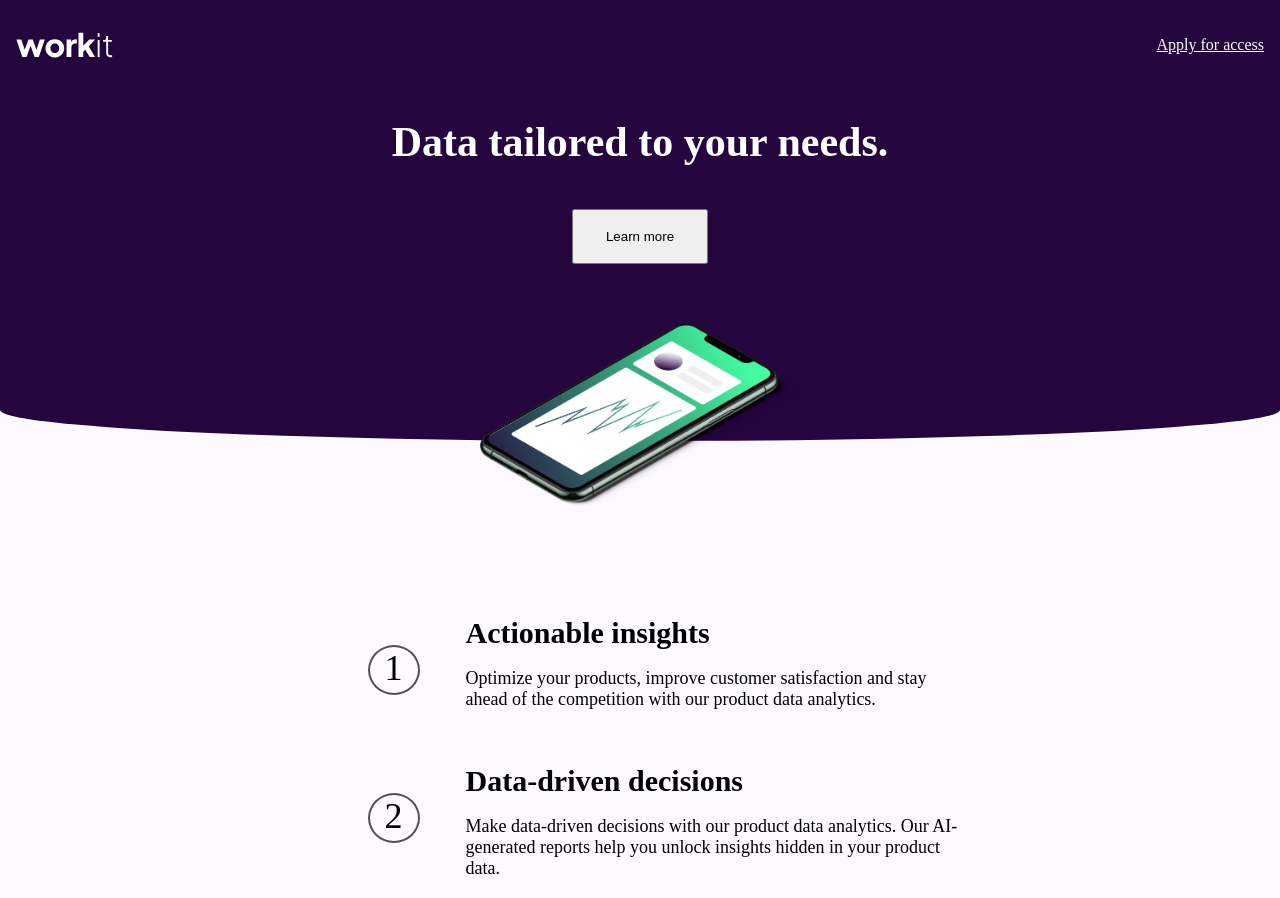
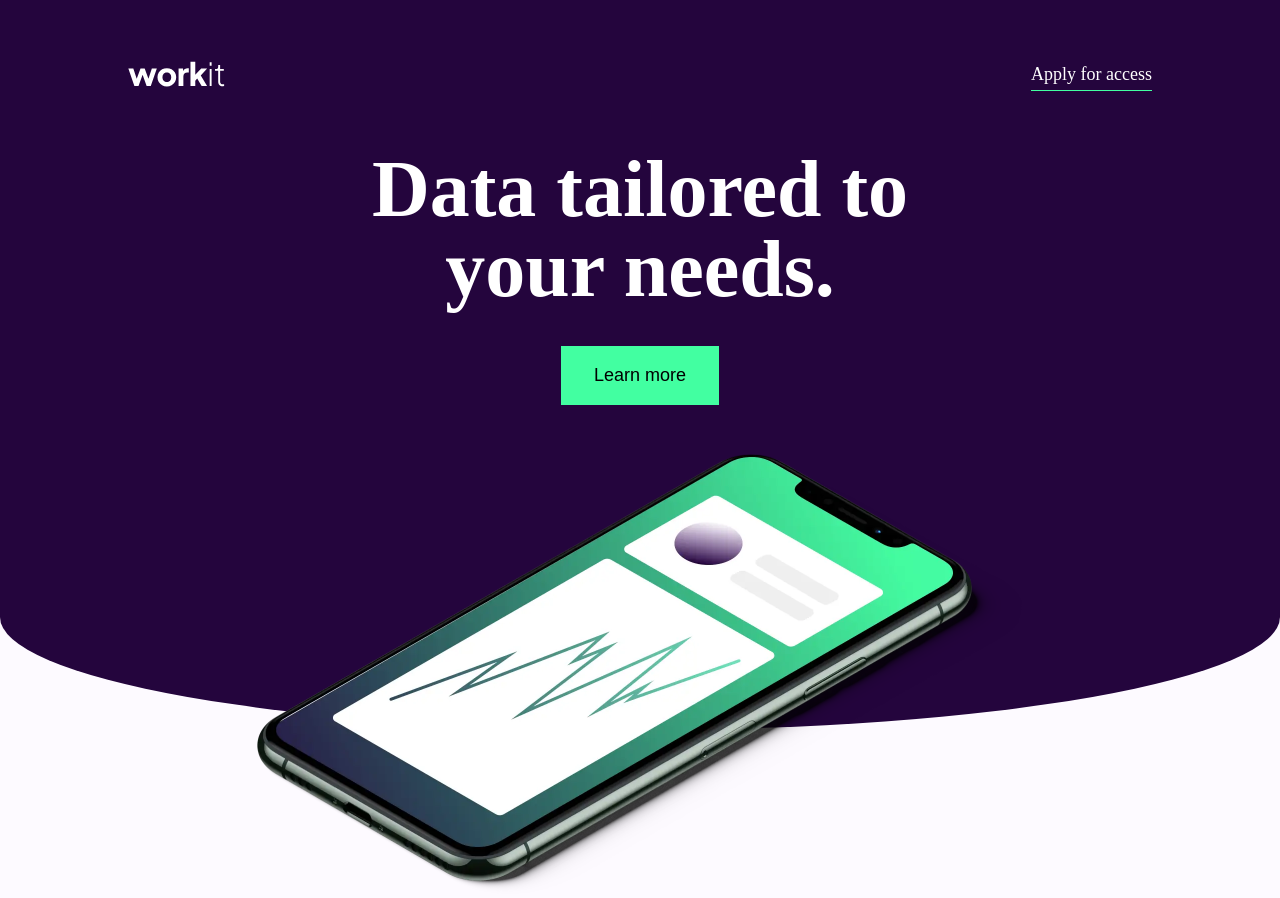
Before and after one commit to rohantayal/workit-landing-page, a plain HTML site: page index.html in a window 1280 px wide. Shown: the top 898 px of the page. Drawn offline with Linux system fonts and the light colour scheme.

Commit message:
draft website is ready

```diff
--- a/style.css
+++ b/style.css
@@ -7,8 +7,13 @@
     --white: hsl(0,0%,100%);
 
     @font-face {
-     font-family: manrope;
+     font-family: "manrope";
      src: url("assets/fonts/manrope/Manrope-VariableFont_wght.ttf") format("truetype-variations");
+   }
+
+   @font-face {
+     font-family: "frauncis";
+     src: url("assets/fonts/fraunces/Fraunces-VariableFont_SOFT,WONK,opsz,wght.ttf") format(truetype-variations);
    }
 
 
@@ -25,7 +30,6 @@
      display: flex;
      flex-direction: column;
      height: 380px;
-     border-radius: ;
  }
 
  header div{
@@ -39,6 +43,14 @@
  #accessLink{
      color: var(--white);
      font-family: manrope;
+     font-size: 18px;
+     line-height: 32px;
+     text-decoration: none;
+     border-bottom: 1px solid var(--neu-button);
+ }
+
+ #accessLink:hover{
+     color: var(--neu-button)
  }
 
  header h1{
@@ -50,6 +62,13 @@
  header button{
      margin: 15px auto;
      padding: 18px 32px;
+     border: 1px solid var(--neu-button);
+     background-color: var(--neu-button);
+ }
+
+ button:hover{
+     color: var(--neu-button);
+     background-color: var(--pri-background);
  }
 
  header img#hero_phone{
@@ -172,8 +191,13 @@
      padding: 18px 36px;
      color: var(--pri-background);
      background-color: var(--neu-button);
-     border: none;
+     border: 1px solid var(--neu-button);
      font-size: 16px;
+ }
+
+ .message button:hover{
+     color: var(--neu-button);
+     background-color: var(--pri-background);
  }
 
  footer{
@@ -204,9 +228,6 @@
 
  @media (min-width: 682px){
 
-     main ol{
-
-     }
 
      main ol li{
          grid-template-columns: 80px 461px;
@@ -261,3 +282,125 @@
          padding: 0;
      }
  }
+
+ @media (min-width: 1220px){
+
+     header{
+         height: 504px;
+     }
+
+     header div{
+         width: 80%;
+         margin: 0 auto;
+         padding: 57.78px;
+     }
+
+     header h1{
+         font-size: 80px;
+         font-weight: 700;
+         line-height: 80px;
+         width: 50%;
+         margin: 0 auto;
+     }
+
+     header button{
+         margin: 37px auto;
+         font-size: 18px;
+     }
+     header::after{
+         height: 226px;
+         top: 504px;
+     }
+
+     header img#hero_phone{
+         width: 767px;
+         height: 441px;
+         translate: 0 12px;
+     }
+
+
+     main ol{
+         display: flex;
+         justify-content: center;
+         column-gap: 26px;
+         padding: 481px 0 0 0;
+     }
+
+     main ol li:before{
+         grid-row: 1/2;
+         grid-column: 1/2;
+         align-self: start;
+         text-align: center;
+     }
+
+     main ol::after{
+         top: 526px;
+     }
+
+     main ol li{
+         grid-template-columns: 354px;
+         grid-template-rows: 84px 40px 128px;
+         text-align: center;
+         margin: 0;
+         row-gap: 28px;
+         column-gap: 0;
+         max-width: 354px;
+     }
+
+     main ol li h2{
+         grid-row: 2/span1;
+         grid-column: 1/span1;
+         text-align: center;
+         font-size: 32px;
+         line-height: 40px;
+     }
+
+     main ol li p{
+         grid-row: 3/span1;
+         grid-column: 1/span1;
+         text-align: center;
+         align-self: end;
+     }
+
+
+
+     section.founders_mess{
+         grid-template-rows: 173px 304px 170.74px;
+     grid-template-columns: 383px 94px 635px;
+     max-width: 1112px;
+     max-height: 647.74px;
+     }
+
+     .founders_mess img{
+         width: 477px;
+         height: 477px;
+     }
+
+     .message{
+         padding: 64px 64.5px;
+         height: 285px;
+     }
+
+     .message h2, h2{
+         font-size: 56px;
+         line-height: 64px;
+         font-family: "frauncis", Arial, Helvetica, sans-serif;
+         font-weight: 600;
+         margin: 0;
+     }
+     p{
+         font-family: "manrope", Arial, Helvetica, sans-serif;
+         font-size: 18px;
+         line-height: 32px;
+         font-weight: 400;
+     }
+     .message p{
+         margin: 32px 0;
+     }
+
+     .message button{
+         margin: 0;
+         padding: 20px 36px;
+     }
+
+ }
```
Also changed, not shown: index.html (+1 -1 lines).
